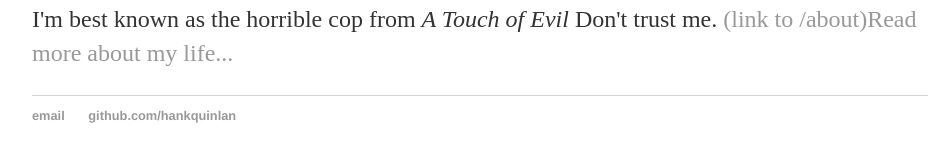
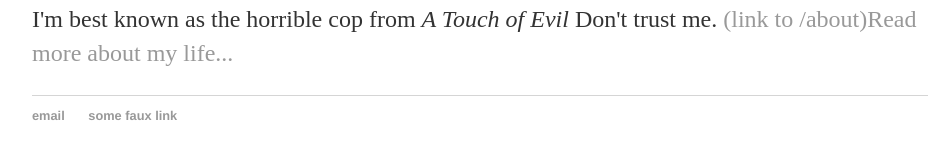
Before and after one commit to Saunders1732/Saunders1732.github.io, a Jekyll site: the page built from index.html, in a window 1280 px wide. Shown: the part 194-356 px from the top of the page, without its empty margins (160-1106 px from the left). Built offline with Jekyll 4.4.1, drawn with Linux system fonts in a browser that asks for light colours.

Commit message:
Update default.html

```diff
--- a/_layouts/default.html
+++ b/_layouts/default.html
@@ -21,8 +21,8 @@
 			</div><!-- /.container -->
 			<footer>
 	    		<ul>
-	        		<li><a href="mailto:hankquinlanhub@gmail.com">email</a></li>
-	        		<li><a href="https://github.com/hankquinlan">github.com/hankquinlan</a></li>
+	        		<li><a href="mailto:test@test.com">email</a></li>
+	        		<li><a href="https://test/test">some faux link</a></li>
 				</ul>
 			</footer>
 		</body>
```
